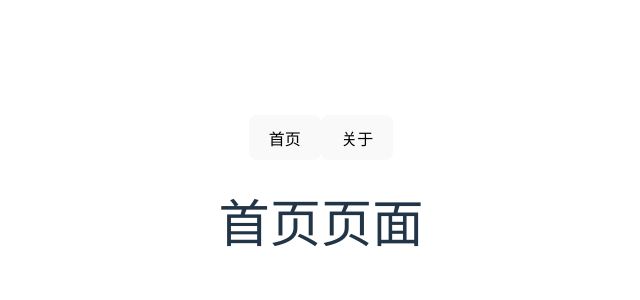
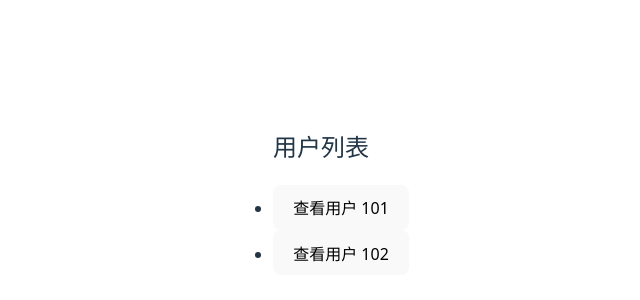
Before and after one commit to lxy123hh/learn_frontend, a Vue app in the folder learn_vue/: page / in a window 1280 px wide. Shown: the part 200-500 px from the top of the page, without its empty margins (319-959 px from the left). Built offline with nearby package versions, Linux system fonts and the light colour scheme.

Commit message:
feat:路由参数

```diff
--- a/learn_vue/src/main.js
+++ b/learn_vue/src/main.js
@@ -1,7 +1,8 @@
 import { createApp } from 'vue'
 import './style.css'
-import App from './App.vue'
+//import App from './App.vue'
 // import App from './components/getUserDate.vue'
+import App from './views/UserList.vue'
 import ElementPlus from 'element-plus'
 import 'element-plus/dist/index.css'
 import  router from '@/router/index.js'
--- a/learn_vue/src/router/index.js
+++ b/learn_vue/src/router/index.js
@@ -1,12 +1,17 @@
-import { createRouter, createWebHistory } from 'vue-router'
+import { createRouter, createWebHistory, createWebHashHistory } from 'vue-router'
 
 const routes = [
   { path: '/', name: 'Home', component: () => import('@/views/Home.vue') },
-  { path: '/about', name: 'About', component: () => import('@/views/About.vue') }
+  { path: '/about', name: 'About', component: () => import('@/views/About.vue') },
+  {
+    path: '/user/:id',
+    name: 'user',
+    component: () => import('@/views/User.vue'),
+  }
 ]
 
 const router = createRouter({
-  history: createWebHistory(),
+  history: createWebHistory(), //自由切换 createWebHistory() 或 createWebHashHistory()
   routes
 })
 
--- /dev/null
+++ b/learn_vue/src/views/User.vue
@@ -0,0 +1,15 @@
+<!-- User.vue -->
+<template>
+
+  <h2>用户 ID：{{ id }}</h2>
+
+</template>
+
+<script setup>
+
+import { useRoute } from 'vue-router'
+
+const route = useRoute()
+const id = route.params.id
+
+</script>
--- /dev/null
+++ b/learn_vue/src/views/UserList.vue
@@ -0,0 +1,23 @@
+<!-- UserList.vue -->
+<template>
+
+  <div>
+    <h2>用户列表</h2>
+    <ul>
+      <li v-for="id in [101, 102]" :key="id">
+        <button @click="goToUser(id)">查看用户 {{ id }}</button>
+      </li>
+    </ul>
+  </div>
+
+</template>
+
+<script setup>
+import { useRouter } from 'vue-router'
+const router = useRouter()
+
+function goToUser(id) {
+  router.push({ name: 'user', params: { id } })
+}
+
+</script>
```
